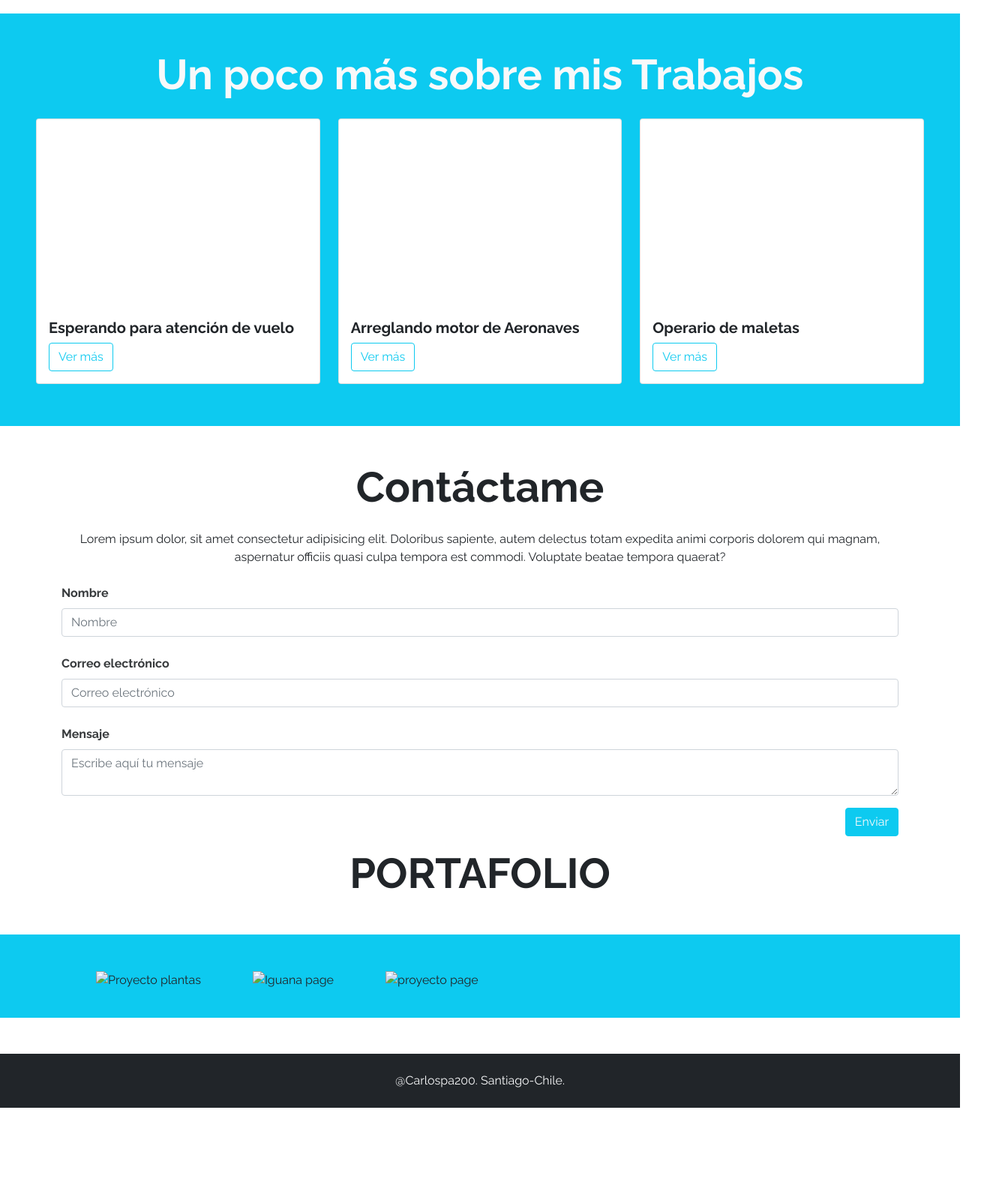
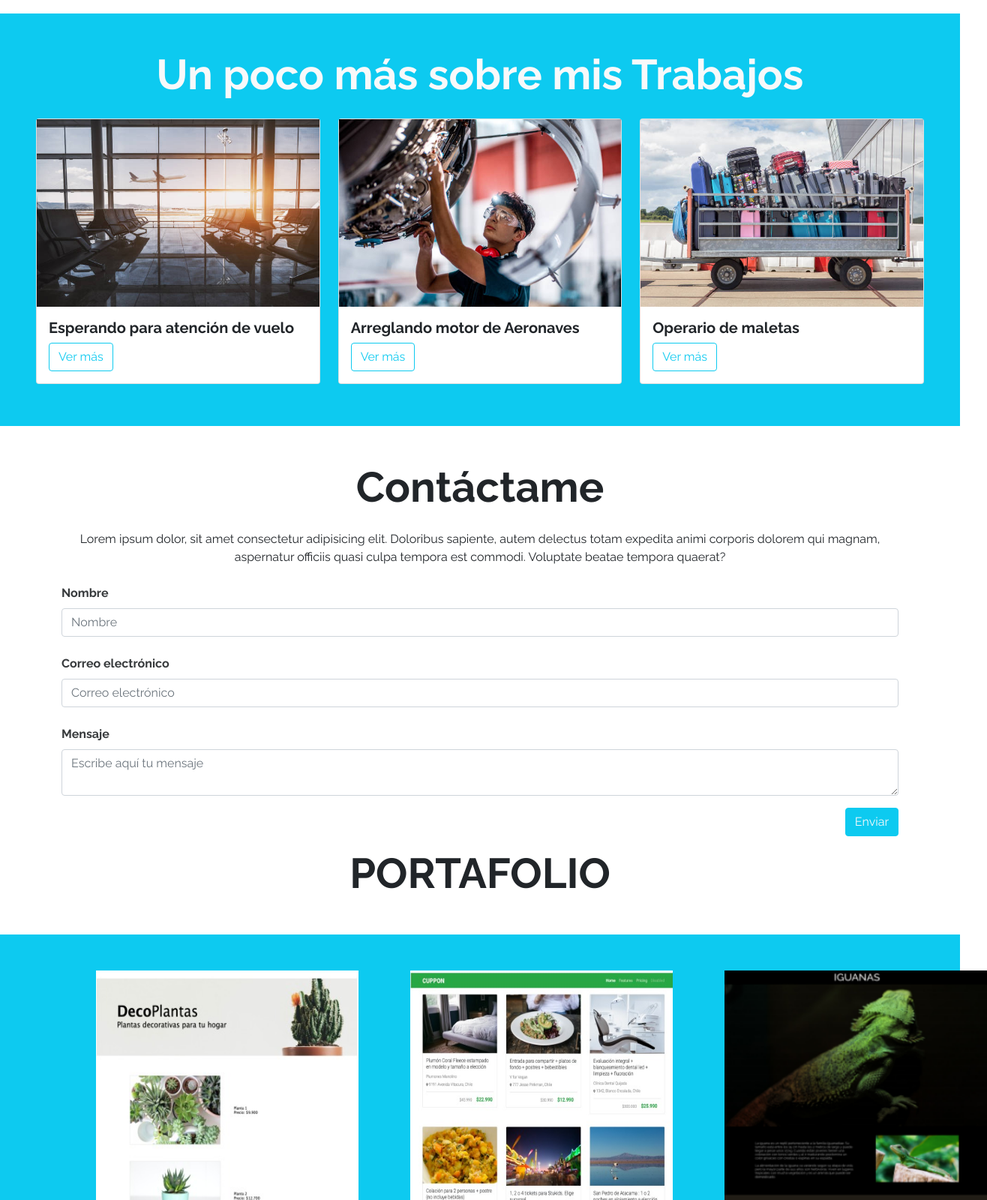
Before and after one commit to Carlospa200/Copia-prueba-Desarrollo-de-Portafolio, a plain HTML site: page index.html in a window 1280 px wide. Shown: the part 1200-2800 px from the top of the page at 75% size, 1316 px wide, since content can reach past the window. Before the commit the page ends 2677 px from the top, so only its background shows below. Drawn offline with nearby package versions, Linux system fonts and the light colour scheme; files that its build step writes are made by us from their sources; files whose address does not match are found by name.

Commit message:
final de proyecto

```diff
--- a/assets/css/styles.css
+++ b/assets/css/styles.css
@@ -4,7 +4,7 @@ body {
 
 
 #Hero-Section {
-    background-image: url(./img/Imagen\ de\ WhatsApp\ 2025-08-12\ a\ las\ 21.23.22_b4195c48.jpg);
+    background-image: url(/assets/imagenes/img\ fondo.jpg);
     background-repeat: no-repeat;
     background-size: cover;
     background-position: left;
--- a/index.html
+++ b/index.html
@@ -14,9 +14,8 @@
     <link rel="stylesheet" href="https://cdnjs.cloudflare.com/ajax/libs/font-awesome/5.9.0/css/all.min.css"
         integrity="sha512-q3eWabyZPc1XTCmF+8/LuE1ozpg5xxn7iO89yfSOd5/oKvyqLngoNGsx8jq92Y8eXJ/IRxQbEC+FGSYxtk2oiw=="
         crossorigin="anonymous" referrerpolicy="no-referrer" />
-    <link rel="stylesheet" href="./assets/styles.css">
+    <link rel="stylesheet" href="./assets/css/styles.css">
     <script src="https://kit.fontawesome.com/e0f1a39849.js" crossorigin="anonymous"></script>
-    <link rel="stylesheet" href="Portafolio.html">
 </head>
 
 <body>
@@ -127,7 +126,7 @@
             <div class="col-12 col-sm-4 py-2">
                 <div class="card">
                     <div class="image-top"
-                        style="background-image: url(./assets/img/istockphoto-1153101440-612x612.jpg)"></div>
+                        style="background-image: url(./assets/imagenes/aeropuerto.jpg)"></div>
                     <div class="card-body">
                         <h5 class="card-title fw-bold">Esperando para atención de vuelo</h5>
                         <button type="button" class="btn btn-outline-info">
@@ -138,7 +137,7 @@
             </div>
             <div class="col-12 col-sm-4 py-2">
                 <div class="card">
-                    <div class="image-top" style="background-image: url(./assets/img/aeronave.jpg)"></div>
+                    <div class="image-top" style="background-image: url(./assets/imagenes/aeronave.jpg)"></div>
                     <div class="card-body">
                         <h5 class="card-title fw-bold">Arreglando motor de Aeronaves</h5>
                         <button type="button" class="btn btn-outline-info">
@@ -150,7 +149,7 @@
             <div class="col-12 col-sm-4 py-2">
                 <div class="card">
                     <div class="image-top"
-                        style="background-image: url(./assets/img/istockphoto-840861012-612x612.jpg)"></div>
+                        style="background-image: url(./assets/imagenes/equipaje.jpg)"></div>
                     <div class="card-body">
                         <h5 class="card-title fw-bold">Operario de maletas</h5>
                         <button type="button" class="btn btn-outline-info">
@@ -206,13 +205,13 @@
 
     <section class="portafolio bg-info pt-5">
         <div class="img1">
-    <img src="./assets/img/foto-pf2.jpg" alt="Proyecto plantas">
+            <img src="./assets/imagenes/foto1.jpg" alt="Proyecto plantas">
         </div>
         <div class="img2">
-        <img src="./assets/img/iguana.png" alt="Iguana page">
+            <img src="./assets/imagenes/foto2.jpg" alt="Iguana page">
         </div>
         <div class="img3">
-        <img src="./assets/img/foto-pf1.jpg" alt="proyecto page">
+            <img src="./assets/imagenes/iguana.png" alt="proyecto page">
         </div>
     </section>
 
```
Also changed, not shown: assets/imagenes/aeropuerto.jpg (renamed from assets/imagenes/istockphoto-1153101440-612x612.jpg), assets/imagenes/equipaje.jpg (renamed from assets/imagenes/istockphoto-840861012-612x612.jpg), assets/imagenes/foto1.jpg (renamed from assets/imagenes/foto-pf2.jpg), assets/imagenes/foto2.jpg (renamed from assets/imagenes/foto-pf1.jpg), assets/imagenes/img fondo.jpg (renamed from assets/imagenes/Imagen de WhatsApp 2025-08-12 a las 21.23.22_b4195c48.jpg), assets/imagenes/programacion.jpg (deleted), fork.txt. Lines whose indentation alone changed are shown as unchanged.
